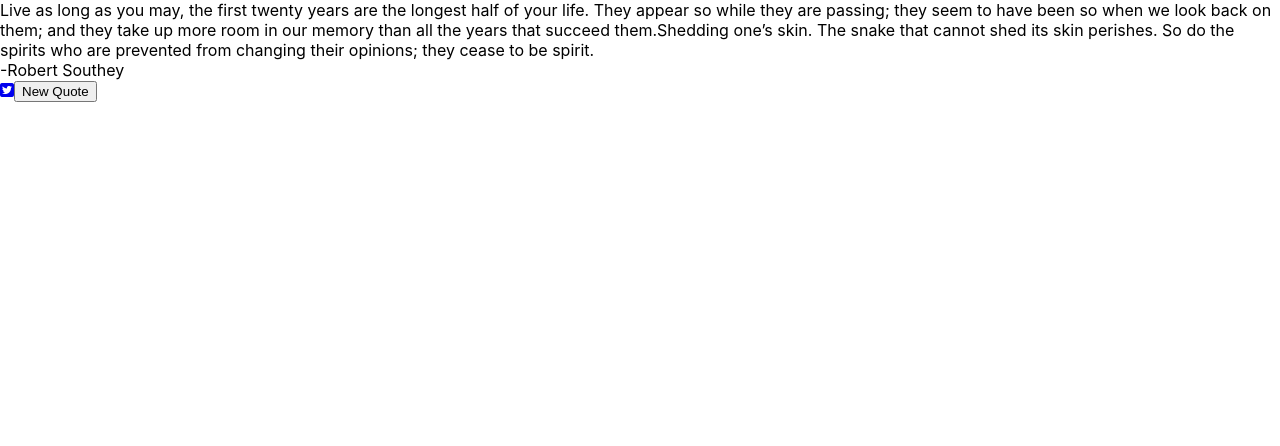
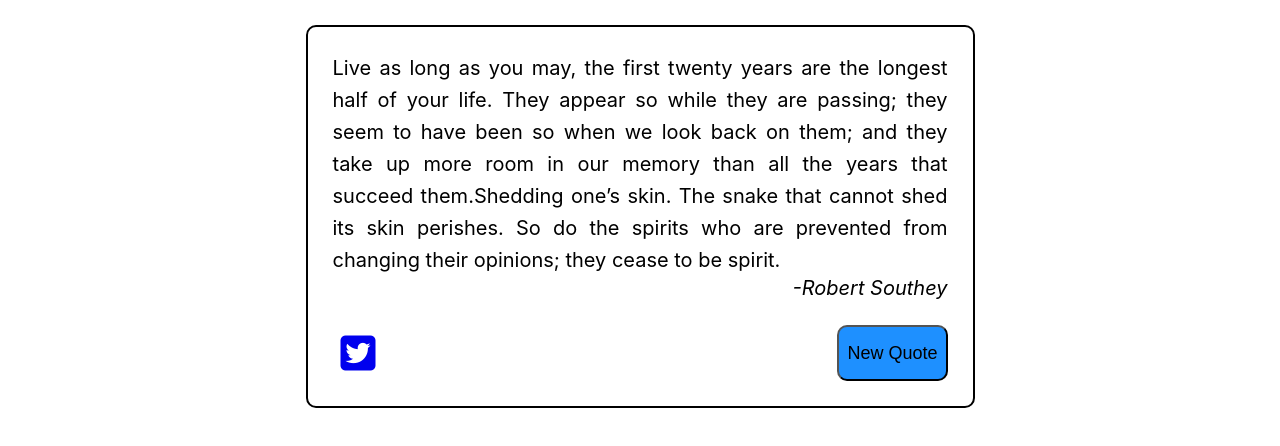
Before and after one commit to AmyLynn87/build_a_random_quote_machine, a React (Create React App) app: page / in a window 1280 px wide. Shown: the top 446 px of the page. Built offline with nearby package versions, Linux system fonts and the light colour scheme.

Commit message:
wip on styling page and contents

```diff
--- a/src/App.css
+++ b/src/App.css
@@ -1,38 +1,42 @@
-.App {
-  text-align: center;
+body {
+  margin: 25px;
 }
 
-.App-logo {
-  height: 40vmin;
-  pointer-events: none;
+#quote-box {
+  border: 2px solid black;
+  border-radius: 10px;
+  width: 50%;
+  padding: 25px;
+  display: block;
+  margin: 0 auto;
 }
 
-@media (prefers-reduced-motion: no-preference) {
-  .App-logo {
-    animation: App-logo-spin infinite 20s linear;
-  }
+#text {
+  text-align: justify;
+  line-height: 1.6;
+  font-size: 20px;
 }
 
-.App-header {
-  background-color: #282c34;
-  min-height: 100vh;
-  display: flex;
-  flex-direction: column;
-  align-items: center;
-  justify-content: center;
-  font-size: calc(10px + 2vmin);
-  color: white;
+#author {
+  text-align: right;
+  font-style: italic;
+  font-size: 20px;
 }
 
-.App-link {
-  color: #61dafb;
+.buttons {
+  display: flex;
+  justify-content: space-between;
+  margin-top: 25px;
 }
 
-@keyframes App-logo-spin {
-  from {
-    transform: rotate(0deg);
-  }
-  to {
-    transform: rotate(360deg);
-  }
+.fab {
+  font-size: 40px;
+  padding: 8px;
 }
+
+#new-quote {
+  font-size: 18px;
+  padding: 8px;
+  border-radius: 10px;
+  background: DodgerBlue;
+}
```
